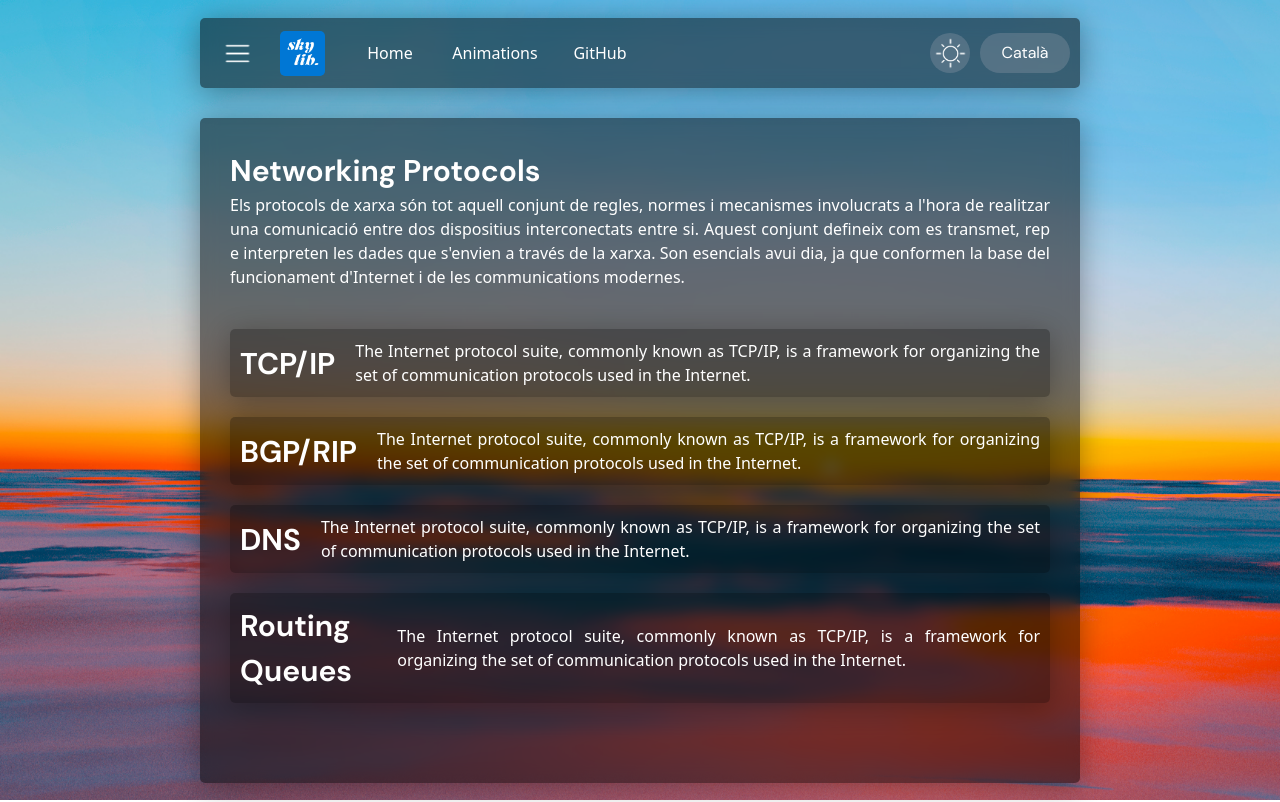
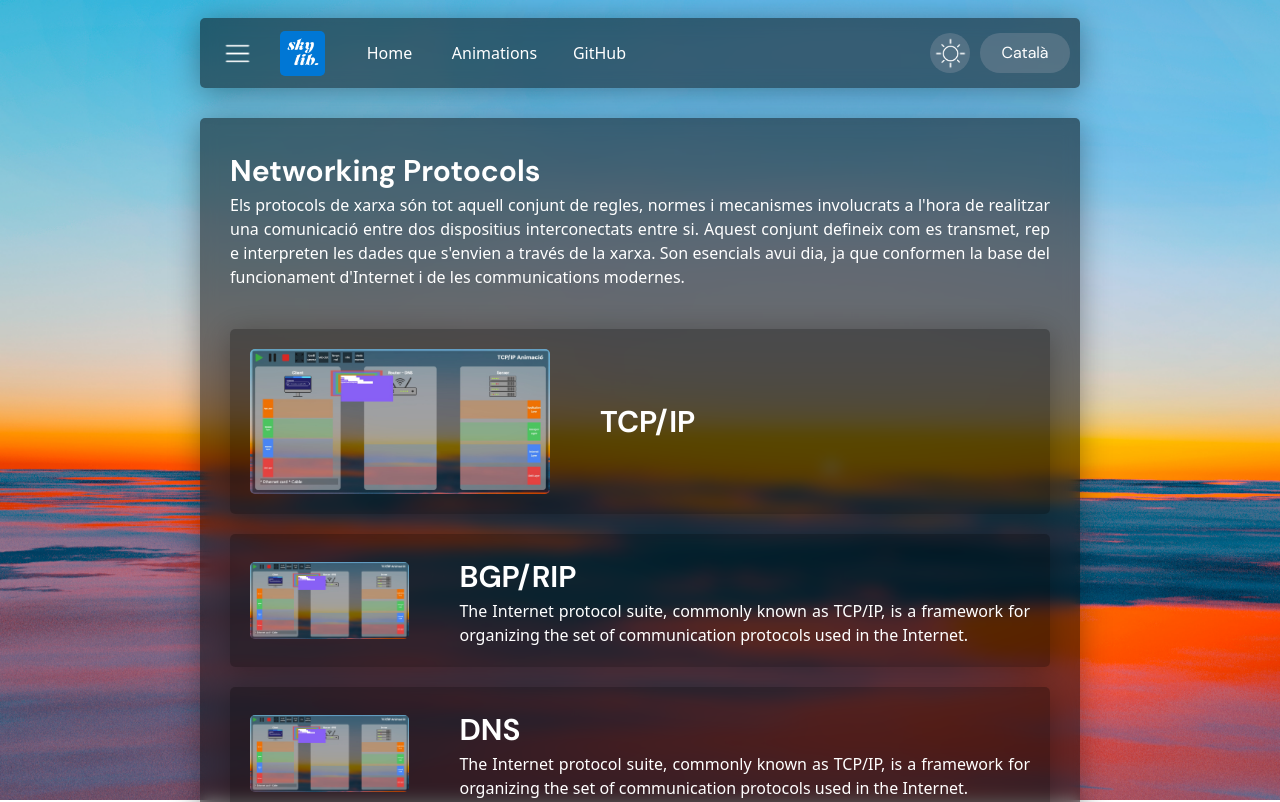
Before and after one commit to Ipasky/skylib, a Vue app: page /internetprotocols in a window 1280 px wide. Shown: the top 802 px of the page. Built offline with nearby package versions, Linux system fonts and the light colour scheme.

Commit message:
changes card format ip prots

```diff
--- a/src/assets/input.css
+++ b/src/assets/input.css
@@ -419,17 +419,33 @@
             inline-flex
             flex-row
             items-center
-            p-[10px]
+            p-[20px]
             duration-[0.2s]
             ease-in-out
             hover:cursor-pointer;
         }
-            .internetprotocols_tcpip_title{
+            .ip_image_container{
+                @apply
+                w-full;
+            }
+            .ip_title{
                 @apply
                 text-[30px]
                 font-[DMSans-Bold]
                 mr-[20px];
             }
+            .ip_image_container{
+                @apply
+                w-[300px]
+                h-full
+                mr-[50px];
+            }
+                .ip_image{
+                    @apply
+                    w-[300px]
+                    h-auto
+                    rounded-[5px];
+                }
 
     .tcpip_container, .tcpip_container_03{
         @apply
--- a/src/assets/output.css
+++ b/src/assets/output.css
@@ -602,40 +602,6 @@ video {
   src: url("../fonts/UbuntuMono-Regular.ttf");
 }
 
-.container {
-  width: 100%;
-}
-
-@media (min-width: 640px) {
-  .container {
-    max-width: 640px;
-  }
-}
-
-@media (min-width: 768px) {
-  .container {
-    max-width: 768px;
-  }
-}
-
-@media (min-width: 1024px) {
-  .container {
-    max-width: 1024px;
-  }
-}
-
-@media (min-width: 1280px) {
-  .container {
-    max-width: 1280px;
-  }
-}
-
-@media (min-width: 1536px) {
-  .container {
-    max-width: 1536px;
-  }
-}
-
 .fixed {
   position: fixed;
 }
@@ -1174,7 +1140,7 @@ video {
   display: inline-flex;
   flex-direction: row;
   align-items: center;
-  padding: 10px;
+  padding: 20px;
   transition-duration: 0.2s;
   transition-timing-function: cubic-bezier(0.4, 0, 0.2, 1);
 }
@@ -1183,10 +1149,26 @@ video {
   cursor: pointer;
 }
 
-.internetprotocols_tcpip_title {
+.ip_image_container {
+  width: 100%;
+}
+
+.ip_title {
   margin-right: 20px;
   font-family: DMSans-Bold;
   font-size: 30px;
+}
+
+.ip_image_container {
+  margin-right: 50px;
+  height: 100%;
+  width: 300px;
+}
+
+.ip_image {
+  height: auto;
+  width: 300px;
+  border-radius: 5px;
 }
 
 .tcpip_container, .tcpip_container_03 {
--- a/src/components/internetprotocols_component.vue
+++ b/src/components/internetprotocols_component.vue
@@ -10,31 +10,50 @@
         <div class="internetprotocols_list_container">
 
           <RouterLink to="/internetprotocols/tcpip" class="internetprotocols_tcpip_container" @click="burger_menu(1)">
-            <div><img src=""></div>
-            <div class="internetprotocols_tcpip_title">TCP/IP</div>
-            <div class="internetprotocols_tcpip_description">
-              The Internet protocol suite, commonly known as TCP/IP, is a framework for organizing the set of communication protocols used in the Internet.
+            <div class="ip_image_container">
+              <img src="../assets/ip_image_02.jpg" class="ip_image">
+            </div>
+            <div class="ip_text_container">
+              <div class="ip_title">TCP/IP</div>
+              <div class="ip_description">
+
+              </div>
             </div>
           </RouterLink>
 
-          <RouterLink to="/" class="internetprotocols_tcpip_container" @click="burger_menu(1)">
-            <div class="internetprotocols_tcpip_title">BGP/RIP</div>
-            <div class="internetprotocols_tcpip_description">
-              The Internet protocol suite, commonly known as TCP/IP, is a framework for organizing the set of communication protocols used in the Internet.
+          <RouterLink to="/internetprotocols/tcpip" class="internetprotocols_tcpip_container" @click="burger_menu(1)">
+            <div class="ip_image_container">
+              <img src="../assets/ip_image_02.jpg" class="ip_image">
+            </div>
+            <div class="ip_text_container">
+              <div class="ip_title">BGP/RIP</div>
+              <div class="ip_description">
+                The Internet protocol suite, commonly known as TCP/IP, is a framework for organizing the set of communication protocols used in the Internet.
+              </div>
             </div>
           </RouterLink>
 
-          <RouterLink to="/" class="internetprotocols_tcpip_container" @click="burger_menu(1)">
-            <div class="internetprotocols_tcpip_title">DNS</div>
-            <div class="internetprotocols_tcpip_description">
-              The Internet protocol suite, commonly known as TCP/IP, is a framework for organizing the set of communication protocols used in the Internet.
+          <RouterLink to="/internetprotocols/tcpip" class="internetprotocols_tcpip_container" @click="burger_menu(1)">
+            <div class="ip_image_container">
+              <img src="../assets/ip_image_02.jpg" class="ip_image">
+            </div>
+            <div class="ip_text_container">
+              <div class="ip_title">DNS</div>
+              <div class="ip_description">
+                The Internet protocol suite, commonly known as TCP/IP, is a framework for organizing the set of communication protocols used in the Internet.
+              </div>
             </div>
           </RouterLink>
 
-          <RouterLink to="/" class="internetprotocols_tcpip_container" @click="burger_menu(1)">
-            <div class="internetprotocols_tcpip_title">Routing Queues</div>
-            <div class="internetprotocols_tcpip_description">
-              The Internet protocol suite, commonly known as TCP/IP, is a framework for organizing the set of communication protocols used in the Internet.
+          <RouterLink to="/internetprotocols/tcpip" class="internetprotocols_tcpip_container" @click="burger_menu(1)">
+            <div class="ip_image_container">
+              <img src="../assets/ip_image_02.jpg" class="ip_image">
+            </div>
+            <div class="ip_text_container">
+              <div class="ip_title">Routing Queues</div>
+              <div class="ip_description">
+                The Internet protocol suite, commonly known as TCP/IP, is a framework for organizing the set of communication protocols used in the Internet.
+              </div>
             </div>
           </RouterLink>
         </div>
```
Also changed, not shown: src/assets/ip_image_02.jpg (added).
